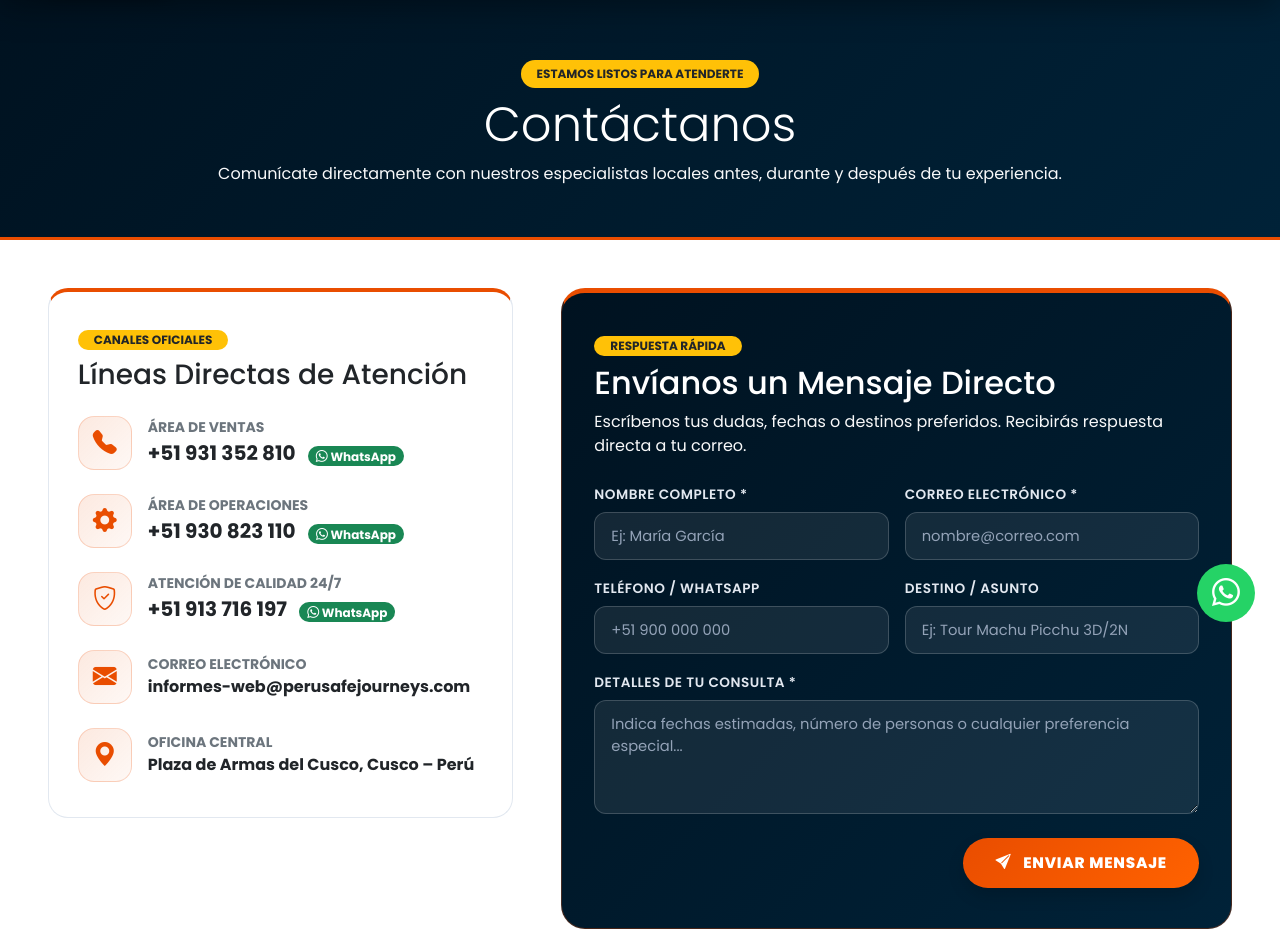
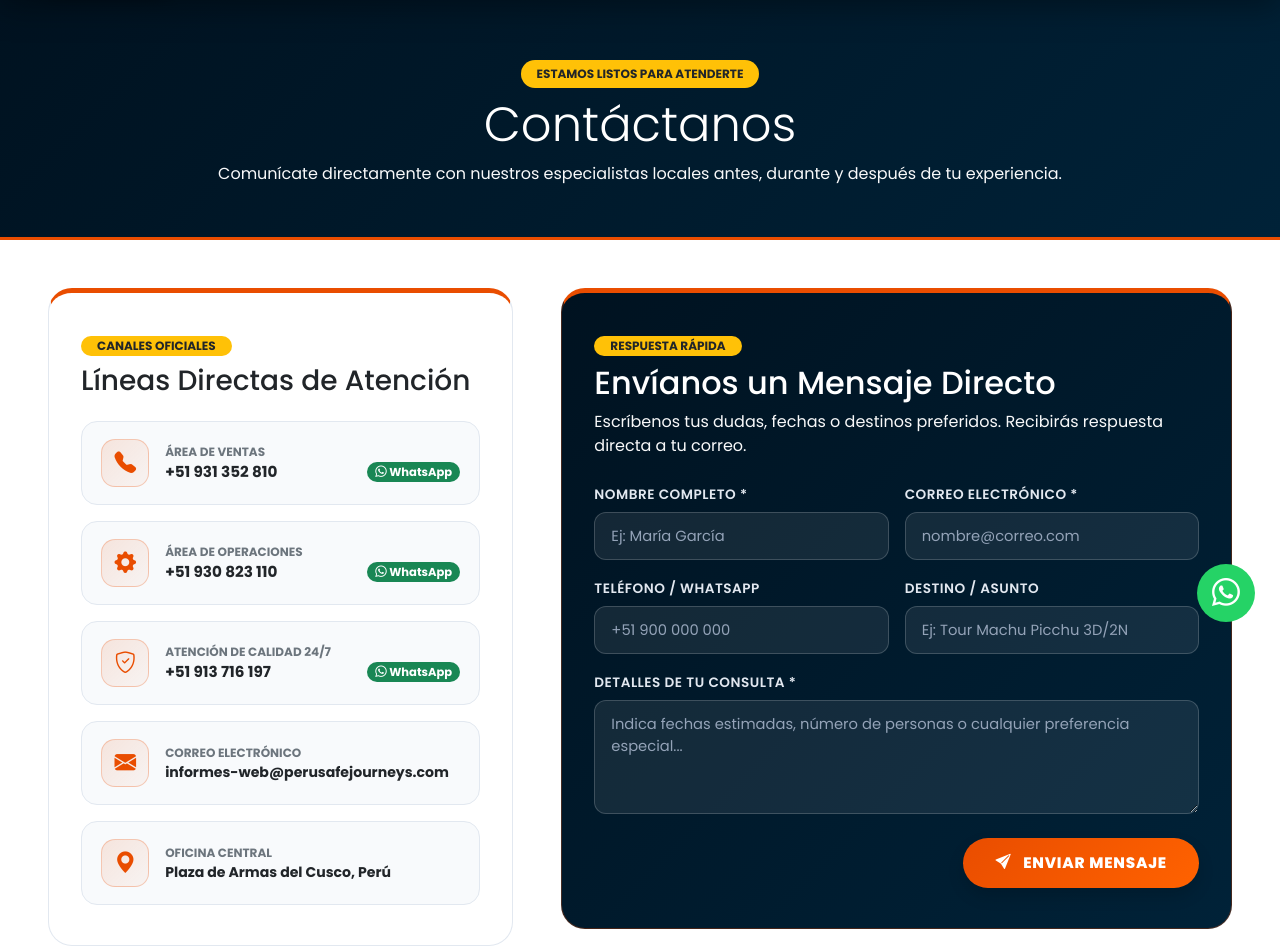
Before and after one commit to Matador7716/Pagina-web-Para-empresa, a PHP site: page /page-contacto.php in a window 1280 px wide. Shown: the part 153-1103 px from the top of the page. Run offline with PHP 8.4, Linux system fonts and the light colour scheme.

Commit message:
style(contacto): equalize height and sizing of contact line cards
- Adjusted CSS styling in page-contacto.php so all direct contact line cards have equal height and width dimensions.
- Used flexbox layout to neatly format each contact channel box.

Co-authored-by: Matador7716 <217379187+Matador7716@users.noreply.github.com>

```diff
--- a/page-contacto.php
+++ b/page-contacto.php
@@ -292,27 +292,47 @@ $destinos_submenu = [
             border-bottom: 3px solid var(--color-naranja-journey);
         }
 
-        /* TARJETAS DE CONTACTO & MAPA */
+        /* TARJETAS DE CONTACTO DE IGUAL TAMAÑO & MAPA */
         .contact-info-card {
             background: #FFFFFF;
-            border-radius: 20px;
+            border-radius: 24px;
             border: 1px solid var(--color-gris-border);
-            border-top: 4px solid var(--color-naranja-journey);
-            padding: 2.2rem 1.8rem;
+            border-top: 5px solid var(--color-naranja-journey);
+            padding: 2.5rem 2rem;
             height: 100%;
+            display: flex;
+            flex-direction: column;
+            justify-content: space-between;
+        }
+
+        .contact-item-box {
+            background: #F8FAFC;
+            border-radius: 16px;
+            border: 1px solid var(--color-gris-border);
+            padding: 1.1rem 1.2rem;
+            transition: all 0.28s ease;
+            height: 84px;
+            display: flex;
+            align-items: center;
+        }
+
+        .contact-item-box:hover {
+            border-color: var(--color-naranja-journey);
+            background: #FFFFFF;
+            transform: translateY(-2px);
         }
 
         .contact-icon-wrapper {
-            width: 54px;
-            height: 54px;
-            border-radius: 16px;
+            width: 48px;
+            height: 48px;
+            border-radius: 14px;
             background: linear-gradient(135deg, rgba(233, 77, 0, 0.12) 0%, rgba(233, 77, 0, 0.04) 100%);
             color: var(--color-naranja-journey);
             display: flex;
             align-items: center;
             justify-content: center;
-            font-size: 1.5rem;
-            border: 1px solid rgba(233, 77, 0, 0.2);
+            font-size: 1.35rem;
+            border: 1px solid rgba(233, 77, 0, 0.25);
             flex-shrink: 0;
         }
 
@@ -323,6 +343,10 @@ $destinos_submenu = [
             color: #FFFFFF;
             border: 1px solid rgba(233, 77, 0, 0.3);
             border-top: 5px solid var(--color-naranja-journey);
+            height: 100%;
+            display: flex;
+            flex-direction: column;
+            justify-content: space-between;
         }
 
         .form-label-custom {
@@ -537,62 +561,82 @@ $destinos_submenu = [
         <div class="container-fluid px-3 px-lg-5">
             <div class="row g-5 align-items-start">
 
-                <!-- TARJETAS DE LÍNEAS DIRECTAS DE ATENCIÓN -->
+                <!-- TARJETAS DE LÍNEAS DIRECTAS DE ATENCIÓN DE IGUAL TAMAÑO -->
                 <div class="col-lg-5">
                     <div class="contact-info-card">
+                        <div>
                             <span class="badge bg-warning text-dark px-3 py-1 rounded-pill fw-bold text-uppercase mb-2">CANALES OFICIALES</span>
                             <h2 class="fs-3 fw-extrabold text-dark mb-4">Líneas Directas de Atención</h2>
+                        </div>
 
-                        <div class="d-flex align-items-center gap-3 mb-4">
+                        <div class="d-flex flex-column gap-3">
+                            <div class="contact-item-box">
+                                <div class="d-flex align-items-center gap-3 w-100">
                                     <div class="contact-icon-wrapper">
                                         <i class="bi bi-telephone-fill"></i>
                                     </div>
-                            <div>
-                                <strong class="d-block small text-secondary text-uppercase fw-bold">Área de Ventas</strong>
-                                <a href="tel:<?php echo $phones['ventas']['clean']; ?>" class="text-dark fs-5 fw-bold text-decoration-none me-2"><?php echo $phones['ventas']['number']; ?></a>
-                                <a href="https://wa.me/<?php echo $phones['ventas']['clean']; ?>" target="_blank" class="badge bg-success text-white text-decoration-none px-2 py-1 rounded-pill small"><i class="bi bi-whatsapp"></i> WhatsApp</a>
+                                    <div class="flex-grow-1">
+                                        <strong class="d-block text-secondary text-uppercase fw-bold" style="font-size: 0.75rem;">Área de Ventas</strong>
+                                        <div class="d-flex align-items-center justify-content-between flex-wrap gap-1">
+                                            <a href="tel:<?php echo $phones['ventas']['clean']; ?>" class="text-dark fw-bold text-decoration-none" style="font-size: 0.95rem;"><?php echo $phones['ventas']['number']; ?></a>
+                                            <a href="https://wa.me/<?php echo $phones['ventas']['clean']; ?>" target="_blank" class="badge bg-success text-white text-decoration-none px-2 py-1 rounded-pill" style="font-size: 0.72rem;"><i class="bi bi-whatsapp"></i> WhatsApp</a>
+                                        </div>
+                                    </div>
                                 </div>
                             </div>
 
-                        <div class="d-flex align-items-center gap-3 mb-4">
+                            <div class="contact-item-box">
+                                <div class="d-flex align-items-center gap-3 w-100">
                                     <div class="contact-icon-wrapper">
                                         <i class="bi bi-gear-fill"></i>
                                     </div>
-                            <div>
-                                <strong class="d-block small text-secondary text-uppercase fw-bold">Área de Operaciones</strong>
-                                <a href="tel:<?php echo $phones['operaciones']['clean']; ?>" class="text-dark fs-5 fw-bold text-decoration-none me-2"><?php echo $phones['operaciones']['number']; ?></a>
-                                <a href="https://wa.me/<?php echo $phones['operaciones']['clean']; ?>" target="_blank" class="badge bg-success text-white text-decoration-none px-2 py-1 rounded-pill small"><i class="bi bi-whatsapp"></i> WhatsApp</a>
+                                    <div class="flex-grow-1">
+                                        <strong class="d-block text-secondary text-uppercase fw-bold" style="font-size: 0.75rem;">Área de Operaciones</strong>
+                                        <div class="d-flex align-items-center justify-content-between flex-wrap gap-1">
+                                            <a href="tel:<?php echo $phones['operaciones']['clean']; ?>" class="text-dark fw-bold text-decoration-none" style="font-size: 0.95rem;"><?php echo $phones['operaciones']['number']; ?></a>
+                                            <a href="https://wa.me/<?php echo $phones['operaciones']['clean']; ?>" target="_blank" class="badge bg-success text-white text-decoration-none px-2 py-1 rounded-pill" style="font-size: 0.72rem;"><i class="bi bi-whatsapp"></i> WhatsApp</a>
+                                        </div>
+                                    </div>
                                 </div>
                             </div>
 
-                        <div class="d-flex align-items-center gap-3 mb-4">
+                            <div class="contact-item-box">
+                                <div class="d-flex align-items-center gap-3 w-100">
                                     <div class="contact-icon-wrapper">
                                         <i class="bi bi-shield-check"></i>
                                     </div>
-                            <div>
-                                <strong class="d-block small text-secondary text-uppercase fw-bold">Atención de Calidad 24/7</strong>
-                                <a href="tel:<?php echo $phones['calidad']['clean']; ?>" class="text-dark fs-5 fw-bold text-decoration-none me-2"><?php echo $phones['calidad']['number']; ?></a>
-                                <a href="https://wa.me/<?php echo $phones['calidad']['clean']; ?>" target="_blank" class="badge bg-success text-white text-decoration-none px-2 py-1 rounded-pill small"><i class="bi bi-whatsapp"></i> WhatsApp</a>
+                                    <div class="flex-grow-1">
+                                        <strong class="d-block text-secondary text-uppercase fw-bold" style="font-size: 0.75rem;">Atención de Calidad 24/7</strong>
+                                        <div class="d-flex align-items-center justify-content-between flex-wrap gap-1">
+                                            <a href="tel:<?php echo $phones['calidad']['clean']; ?>" class="text-dark fw-bold text-decoration-none" style="font-size: 0.95rem;"><?php echo $phones['calidad']['number']; ?></a>
+                                            <a href="https://wa.me/<?php echo $phones['calidad']['clean']; ?>" target="_blank" class="badge bg-success text-white text-decoration-none px-2 py-1 rounded-pill" style="font-size: 0.72rem;"><i class="bi bi-whatsapp"></i> WhatsApp</a>
+                                        </div>
+                                    </div>
                                 </div>
                             </div>
 
-                        <div class="d-flex align-items-center gap-3 mb-4">
+                            <div class="contact-item-box">
+                                <div class="d-flex align-items-center gap-3 w-100">
                                     <div class="contact-icon-wrapper">
                                         <i class="bi bi-envelope-fill"></i>
                                     </div>
-                            <div>
-                                <strong class="d-block small text-secondary text-uppercase fw-bold">Correo Electrónico</strong>
-                                <a href="mailto:<?php echo $email_address; ?>" class="text-dark fs-6 fw-bold text-decoration-none"><?php echo $email_address; ?></a>
+                                    <div class="flex-grow-1">
+                                        <strong class="d-block text-secondary text-uppercase fw-bold" style="font-size: 0.75rem;">Correo Electrónico</strong>
+                                        <a href="mailto:<?php echo $email_address; ?>" class="text-dark fw-bold text-decoration-none text-truncate d-block" style="font-size: 0.88rem;"><?php echo $email_address; ?></a>
+                                    </div>
                                 </div>
                             </div>
 
-                        <div class="d-flex align-items-center gap-3">
+                            <div class="contact-item-box">
+                                <div class="d-flex align-items-center gap-3 w-100">
                                     <div class="contact-icon-wrapper">
                                         <i class="bi bi-geo-alt-fill"></i>
                                     </div>
-                            <div>
-                                <strong class="d-block small text-secondary text-uppercase fw-bold">Oficina Central</strong>
-                                <span class="text-dark fs-6 fw-bold">Plaza de Armas del Cusco, Cusco – Perú</span>
+                                    <div class="flex-grow-1">
+                                        <strong class="d-block text-secondary text-uppercase fw-bold" style="font-size: 0.75rem;">Oficina Central</strong>
+                                        <span class="text-dark fw-bold d-block" style="font-size: 0.88rem;">Plaza de Armas del Cusco, Perú</span>
+                                    </div>
+                                </div>
                             </div>
                         </div>
                     </div>
```
Lines whose indentation alone changed are shown as unchanged.
